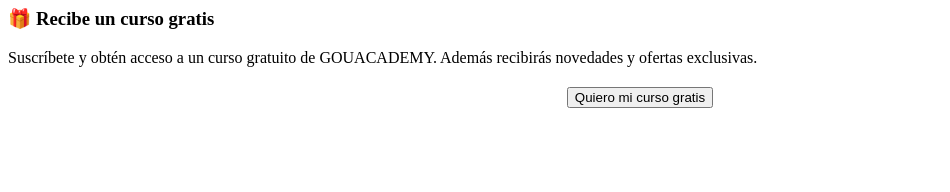
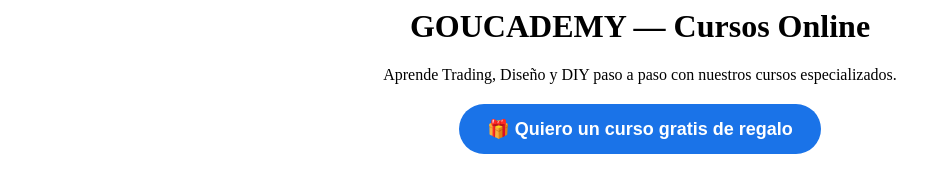
Before and after one commit to pietrogiordanoc/goucademy-courses, a plain HTML site: page index.html in a window 1280 px wide. Shown: the whole page, without its empty margins (0-950 px from the left). Drawn offline with Linux system fonts and the light colour scheme.

Commit message:
index.html

```diff
--- a/index.html
+++ b/index.html
@@ -1,14 +1,18 @@
-<!-- Lead Magnet con popup -->
-<section id="leadmagnet" class="section">
-  <div class="lead-card">
-    <h3>🎁 Recibe un curso gratis</h3>
-    <p>Suscríbete y obtén acceso a un curso gratuito de GOUACADEMY. Además recibirás novedades y ofertas exclusivas.</p>
+<!-- Header con CTA -->
+<header class="header" style="text-align:center; margin-bottom:40px;">
+  <h1 class="big-title">GOUCADEMY — Cursos Online</h1>
+  <p class="lead">Aprende Trading, Diseño y DIY paso a paso con nuestros cursos especializados.</p>
 
-    <div style="text-align:center;margin-top:20px">
-      <button id="openFormBtn" class="btn primary btn-wide">Quiero mi curso gratis</button>
-    </div>
+  <!-- Botón de lead magnet -->
+  <div style="margin-top:20px;">
+    <button id="openFormBtn"
+            style="background:#1a73e8; color:#fff; font-weight:600;
+                   padding:14px 28px; font-size:18px; border:none; border-radius:30px;
+                   cursor:pointer; transition:all .2s;">
+      🎁 Quiero un curso gratis de regalo
+    </button>
   </div>
-</section>
+</header>
 
 <!-- Modal oculto -->
 <div id="formModal" style="
@@ -18,7 +22,7 @@
 
   <div style="background:#0f172a; border-radius:12px; max-width:900px; width:100%; height:90%; display:flex; flex-direction:column;">
     <div style="text-align:right; padding:10px;">
-      <button id="closeFormBtn" style="background:none; border:none; color:#fff; font-size:20px; cursor:pointer;">✖</button>
+      <button id="closeFormBtn" style="background:none; border:none; color:#fff; font-size:22px; cursor:pointer;">✖</button>
     </div>
     <iframe src="https://form.123formbuilder.com/6876592/goucademy-lead-capture"
             style="flex:1; width:100%; border:none; border-radius:0 0 12px 12px;"
@@ -27,7 +31,7 @@
 </div>
 
 <script>
-  // Mostrar/ocultar modal
+  // Mostrar/ocultar popup
   const modal = document.getElementById("formModal");
   document.getElementById("openFormBtn").addEventListener("click", () => {
     modal.style.display = "flex";
@@ -35,7 +39,6 @@
   document.getElementById("closeFormBtn").addEventListener("click", () => {
     modal.style.display = "none";
   });
-  // Cerrar al hacer click fuera del cuadro
   modal.addEventListener("click", (e) => {
     if (e.target === modal) modal.style.display = "none";
   });
```
